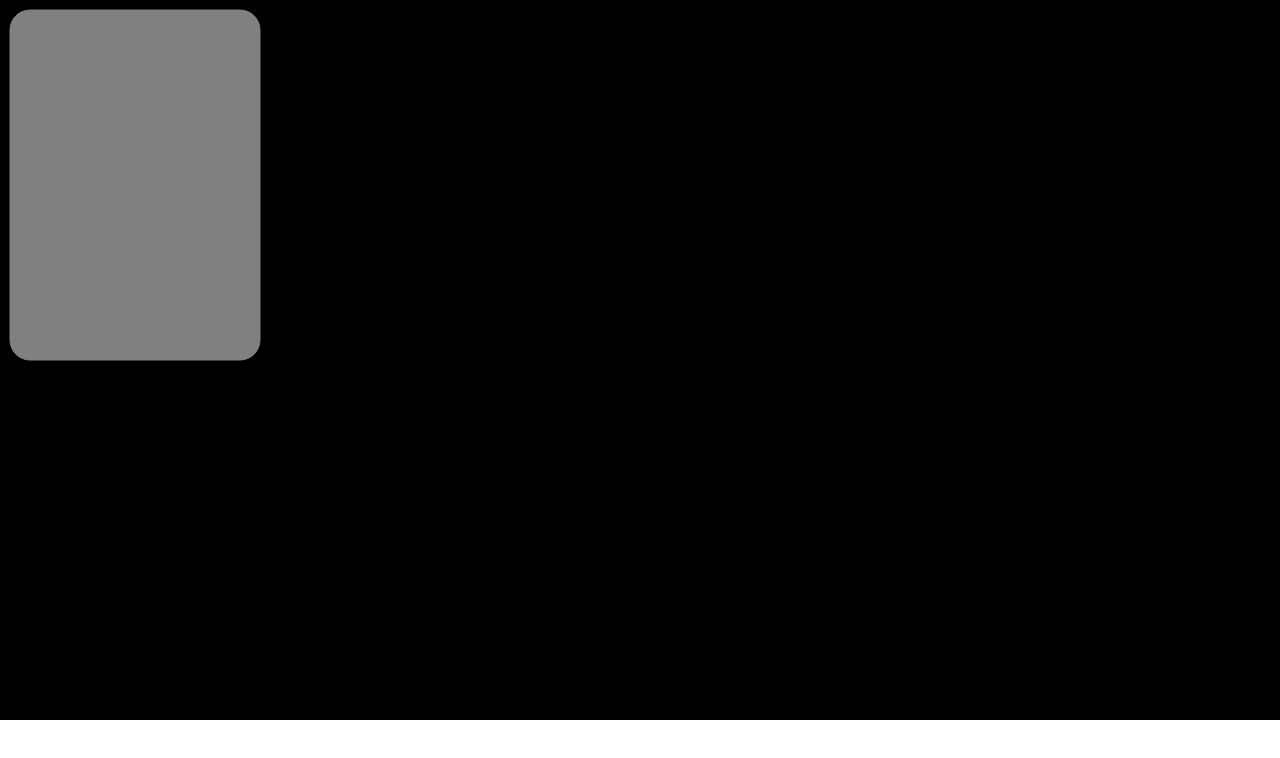
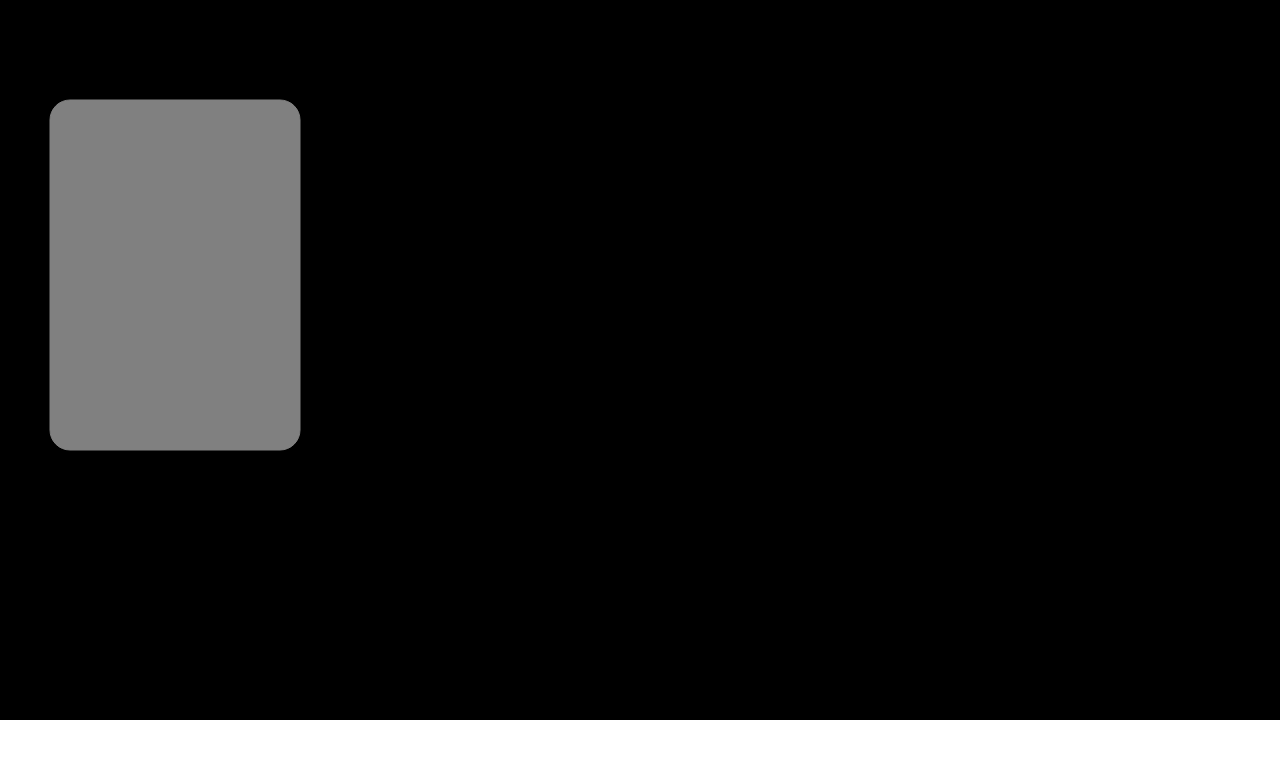
Before and after one commit to khapeterk/netrunner-fan-version, a plain HTML site: page index.html in a window 1280 px wide. Drawn offline with Linux system fonts and the light colour scheme.

Commit message:
convert to classes

```diff
--- /dev/null
+++ b/classes.js
@@ -0,0 +1,37 @@
+function drawRoundedRectangle(color, x, y, w, h, radius) {
+    context.strokeStyle = color
+    context.beginPath()
+    context.roundRect(x, y, w, h, [radius])
+    context.stroke()
+    context.fillStyle = color
+    context.fill()
+}
+
+class Card {
+    constructor() {
+        this.position = {
+            x: -1,
+            y: -1,
+        }
+        this.cardDimensions = {
+            w: 250,
+            h: 350,
+            radius: 20,
+        }
+    }
+
+    changePostion({x, y}) {
+        x = x === undefined ? this.position.x : x
+        y = y === undefined ? this.position.y : y
+        this.position = {x, y}
+    }
+
+    draw() {
+        const {x,y} = this.position
+        const {w,h,radius} = this.cardDimensions
+
+        if (x === undefined || y == undefined) return
+
+        drawRoundedRectangle("gray", x, y, w, h, radius)
+    }
+}
--- a/index.html
+++ b/index.html
@@ -6,6 +6,7 @@
         <div>
             <canvas></canvas>
         </div>
+        <script src="classes.js"></script>
         <script src="index.js"></script>
     </body>
 </html>
--- a/index.js
+++ b/index.js
@@ -9,22 +9,16 @@ function drawBackground() {
     context.fillRect(0, 0, canvas.width, canvas.height)
 }
 
-function drawRoundedRectangle({x,y,w,h,radius}) {
-    context.strokeStyle = "gray"
-    context.beginPath()
-    context.roundRect(x, y, w, h, [radius])
-    context.stroke()
-    context.fillStyle = "gray"
-    context.fill()
-}
+let count = 0;
 
-let count = 0;
+const card = new Card()
+card.changePostion({x: 50, y: 100})
 
 function animate() {
     window.requestAnimationFrame(animate)
 
     drawBackground()
-    drawRoundedRectangle({x:10,y:10,w:250,h:350,radius:20})
+    card.draw()
 
     console.log(count)
     count++
```
